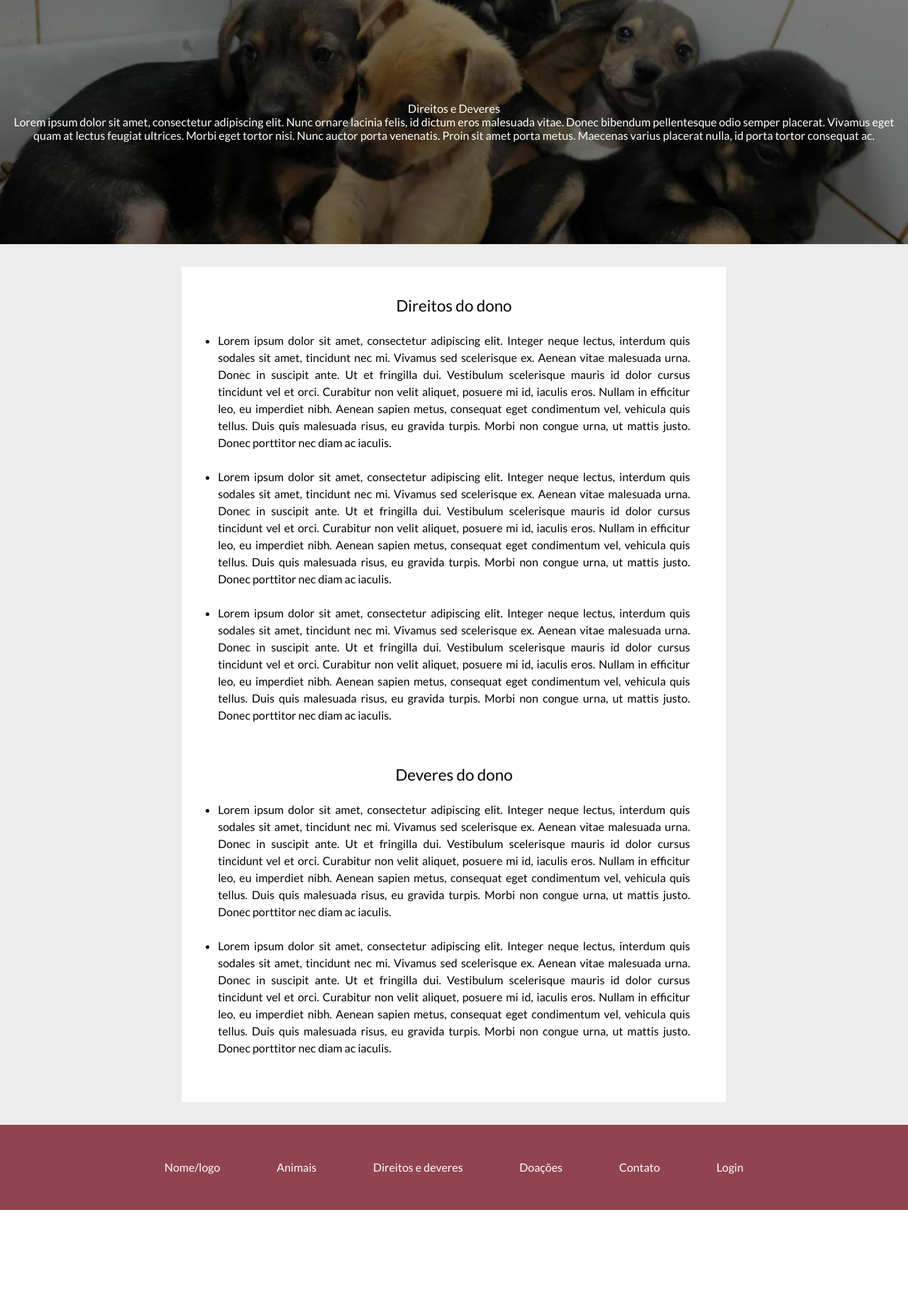
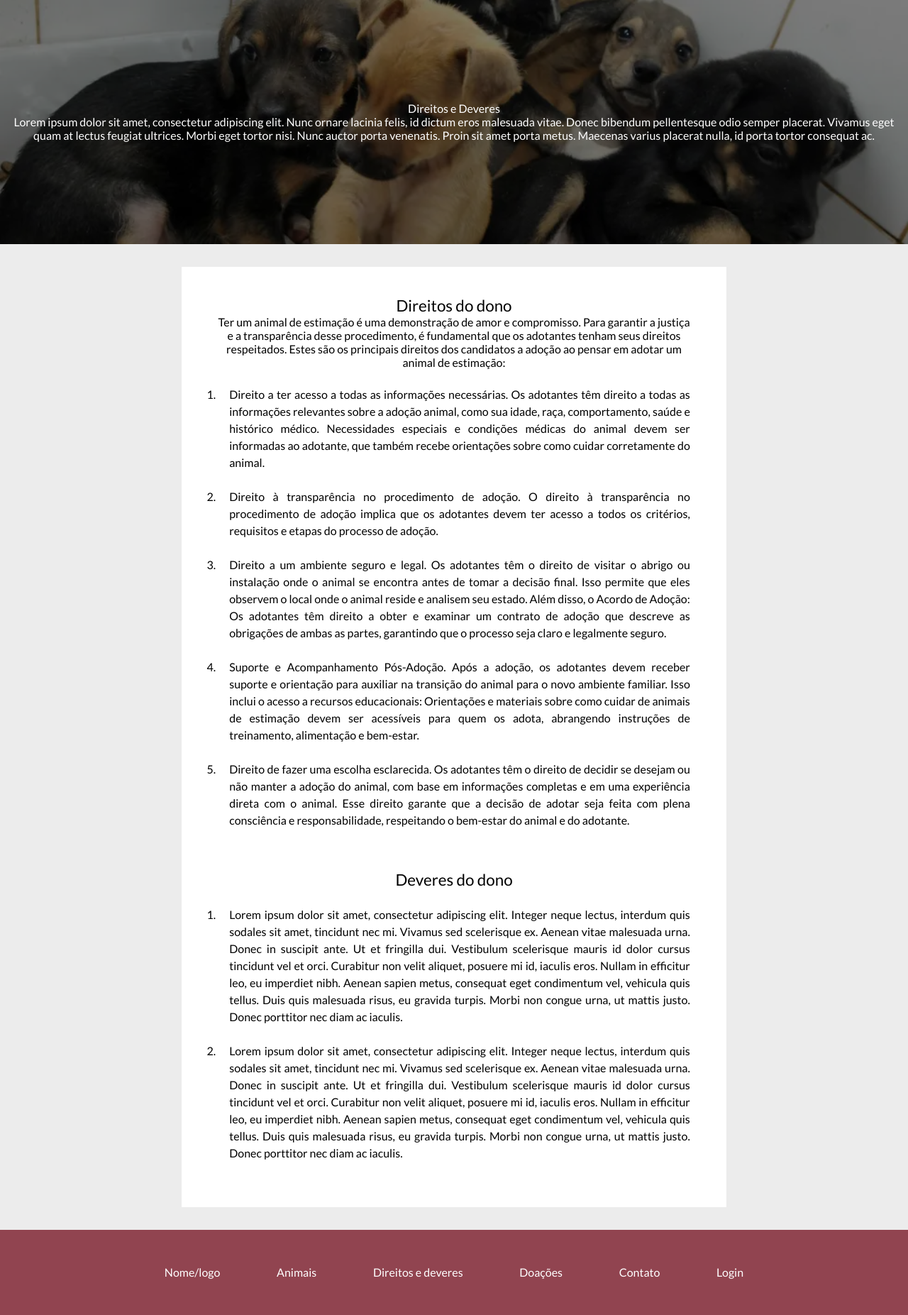
Before and after one commit to Bewwwy/TCC, a PHP site: page /pages/direitos_deveres.php in a window 1280 px wide. Shown: the part 89-1942 px from the top of the page at 71% size. Before the commit the page ends 1794 px from the top, so only its background shows below. Run offline with PHP 8.4, Linux system fonts and the light colour scheme.

Commit message:
msgs para os adms e ajustes

```diff
--- a/site/banco/msg/msg_view.php
+++ b/site/banco/msg/msg_view.php
@@ -34,11 +34,11 @@ function input_msg() {
         }
         if (isset($_SESSION["msg_data"]["msg"])) {
             echo '<label for="Descricao">Mensagem</label>
-            <textarea name="msg" placeholder="Mensagem..." cols="30" rows="5"id="msg">'. $_SESSION["msg_data"]["msg"].'</textarea>
+            <textarea name="msg" placeholder="Mensagem..." cols="30" rows="7" id="msg">'. $_SESSION["msg_data"]["msg"].'</textarea>
             <p id="result">0/700</p>';
         } else {
-            echo '<label for="Descricao">Descrição</label>
-            <textarea name="msg" placeholder="Mensagem..." cols="30" rows="5" id="msg"></textarea>
+            echo '<label for="Descricao">Mensagem</label>
+            <textarea name="msg" placeholder="Mensagem..." cols="30" rows="7" id="msg"></textarea>
             <p id="result">0/700</p>';
         }
         unset($_SESSION['msg_data']);
--- a/site/css/d-d.css
+++ b/site/css/d-d.css
@@ -25,7 +25,9 @@ article h2 {
 
 .d li {
     list-style: inside;
+    list-style-type: decimal;
     margin: 1.5em 0;
+    padding-left: 1rem;
     text-align: justify;
     list-style-position: outside;
     line-height: 1.5;
--- a/site/pages/adm.html
+++ b/site/pages/adm.html
@@ -12,7 +12,7 @@
     <a id="genAdm" href="./CRUDADMs.php">Gerenciar ADMs</a>
     <a id="genAni" href="./CRUDanimais.php">Gerenciar animais</a>
     <a id="genAni" href="./p_adocao.php">Pedidos de adoção</a>
-    <a id="mens" href="./mensagens.html">Mensagens</a>
+    <a id="mens" href="./mensagens.php">Mensagens</a>
     <a id="voltar" href="../index.html">Sair</a>
     </div>
 </body>
--- a/site/pages/direitos_deveres.php
+++ b/site/pages/direitos_deveres.php
@@ -30,27 +30,32 @@
             <article>
                 <h2>Direitos do dono</h2>
                 <ul class="d">
-                    <li>Lorem ipsum dolor sit amet, consectetur adipiscing elit. Integer neque lectus, interdum quis
-                        sodales sit amet, tincidunt nec mi. Vivamus sed scelerisque ex. Aenean vitae malesuada urna.
-                        Donec in suscipit ante. Ut et fringilla dui. Vestibulum scelerisque mauris id dolor cursus
-                        tincidunt vel et orci. Curabitur non velit aliquet, posuere mi id, iaculis eros. Nullam in
-                        efficitur leo, eu imperdiet nibh. Aenean sapien metus, consequat eget condimentum vel, vehicula
-                        quis tellus. Duis quis malesuada risus, eu gravida turpis. Morbi non congue urna, ut mattis
-                        justo. Donec porttitor nec diam ac iaculis.</li>
-                    <li>Lorem ipsum dolor sit amet, consectetur adipiscing elit. Integer neque lectus, interdum quis
-                        sodales sit amet, tincidunt nec mi. Vivamus sed scelerisque ex. Aenean vitae malesuada urna.
-                        Donec in suscipit ante. Ut et fringilla dui. Vestibulum scelerisque mauris id dolor cursus
-                        tincidunt vel et orci. Curabitur non velit aliquet, posuere mi id, iaculis eros. Nullam in
-                        efficitur leo, eu imperdiet nibh. Aenean sapien metus, consequat eget condimentum vel, vehicula
-                        quis tellus. Duis quis malesuada risus, eu gravida turpis. Morbi non congue urna, ut mattis
-                        justo. Donec porttitor nec diam ac iaculis.</li>
-                    <li>Lorem ipsum dolor sit amet, consectetur adipiscing elit. Integer neque lectus, interdum quis
-                        sodales sit amet, tincidunt nec mi. Vivamus sed scelerisque ex. Aenean vitae malesuada urna.
-                        Donec in suscipit ante. Ut et fringilla dui. Vestibulum scelerisque mauris id dolor cursus
-                        tincidunt vel et orci. Curabitur non velit aliquet, posuere mi id, iaculis eros. Nullam in
-                        efficitur leo, eu imperdiet nibh. Aenean sapien metus, consequat eget condimentum vel, vehicula
-                        quis tellus. Duis quis malesuada risus, eu gravida turpis. Morbi non congue urna, ut mattis
-                        justo. Donec porttitor nec diam ac iaculis.</li>
+                    <p>Ter um animal de estimação é uma demonstração de amor e compromisso. Para garantir a justiça e a transparência desse procedimento, é fundamental que os adotantes tenham seus direitos respeitados. Estes são os principais direitos dos candidatos a adoção ao pensar em adotar um animal de estimação:
+                    </p>
+                    <li>Direito a ter acesso a todas as informações necessárias.
+                        Os adotantes têm direito a todas as informações relevantes sobre a adoção animal, como sua
+                        idade, raça, comportamento, saúde e histórico médico. Necessidades especiais e condições
+                        médicas do animal devem ser informadas ao adotante, que também recebe orientações sobre como
+                        cuidar corretamente do animal.</li>
+                    <li>Direito à transparência no procedimento de adoção.
+                        O direito à transparência no procedimento de adoção implica que os adotantes devem ter acesso
+                        a todos os critérios, requisitos e etapas do processo de adoção.</li>
+                    <li>Direito a um ambiente seguro e legal.
+                        Os adotantes têm o direito de visitar o abrigo ou instalação onde o animal se encontra antes
+                        de tomar a decisão final. Isso permite que eles observem o local onde o animal reside e analisem
+                        seu estado. Além disso, o Acordo de Adoção: Os adotantes têm direito a obter e examinar um
+                        contrato de adoção que descreve as obrigações de ambas as partes, garantindo que o processo seja
+                        claro e legalmente seguro.</li>
+                    <li>Suporte e Acompanhamento Pós-Adoção.
+                        Após a adoção, os adotantes devem receber suporte e orientação para auxiliar na transição do animal
+                        para o novo ambiente familiar. Isso inclui o acesso a recursos educacionais: Orientações e materiais
+                        sobre como cuidar de animais de estimação devem ser acessíveis para quem os adota, abrangendo instruções
+                        de treinamento, alimentação e bem-estar.</li>
+                    <li>Direito de fazer uma escolha esclarecida.
+                        Os adotantes têm o direito de decidir se desejam ou não manter a adoção do animal, com base em
+                        informações completas e em uma experiência direta com o animal. Esse direito garante que a decisão
+                        de adotar seja feita com plena consciência e responsabilidade, respeitando o bem-estar do animal e
+                        do adotante.</li>
                 </ul>
 
                 <h2>Deveres do dono</h2>
```
Also changed, not shown: site/pages/mensagens.html (deleted, +0 -11 lines), site/pages/mensagens.php (added, +44 -0 lines), 2 other files.
